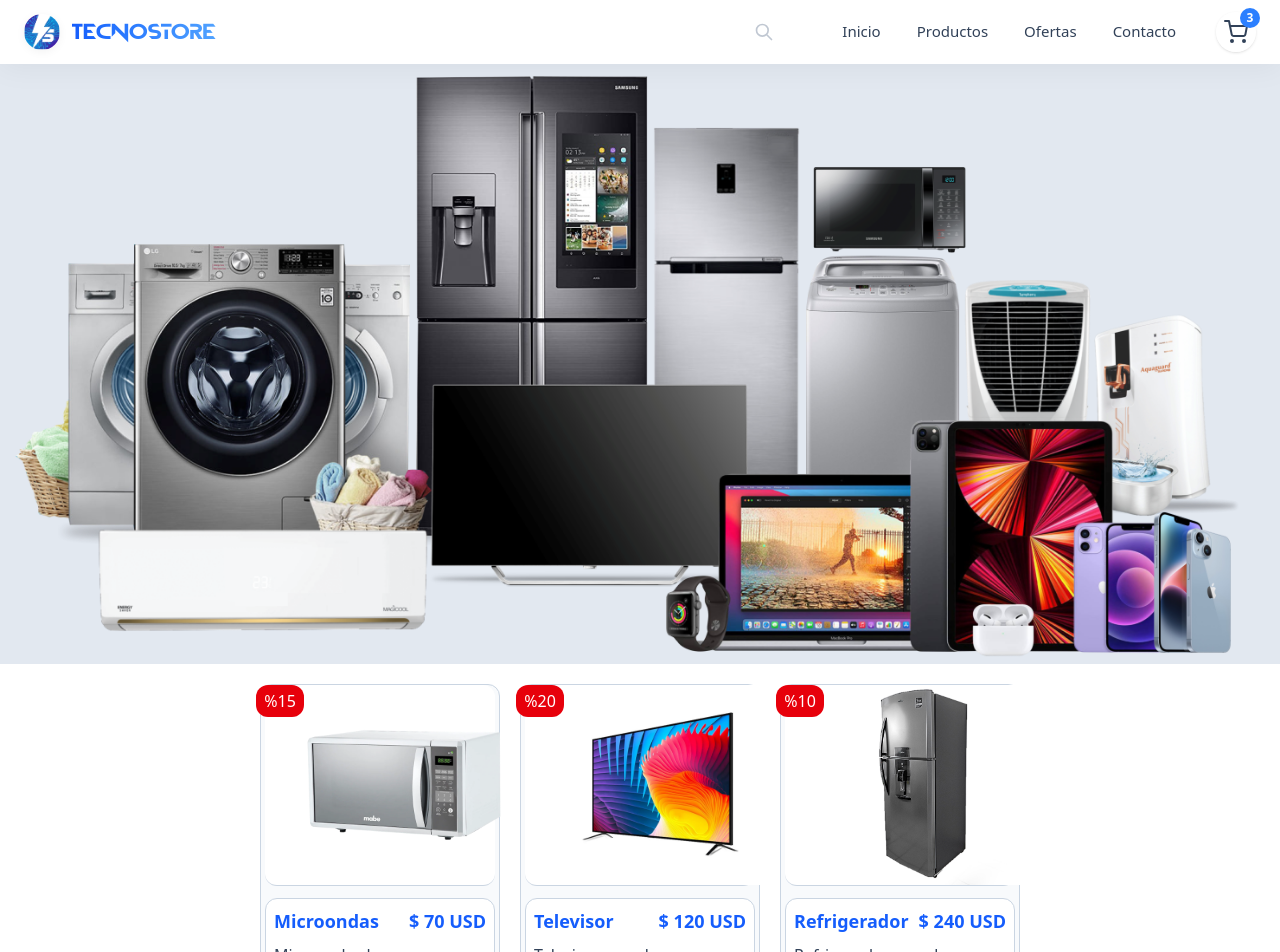
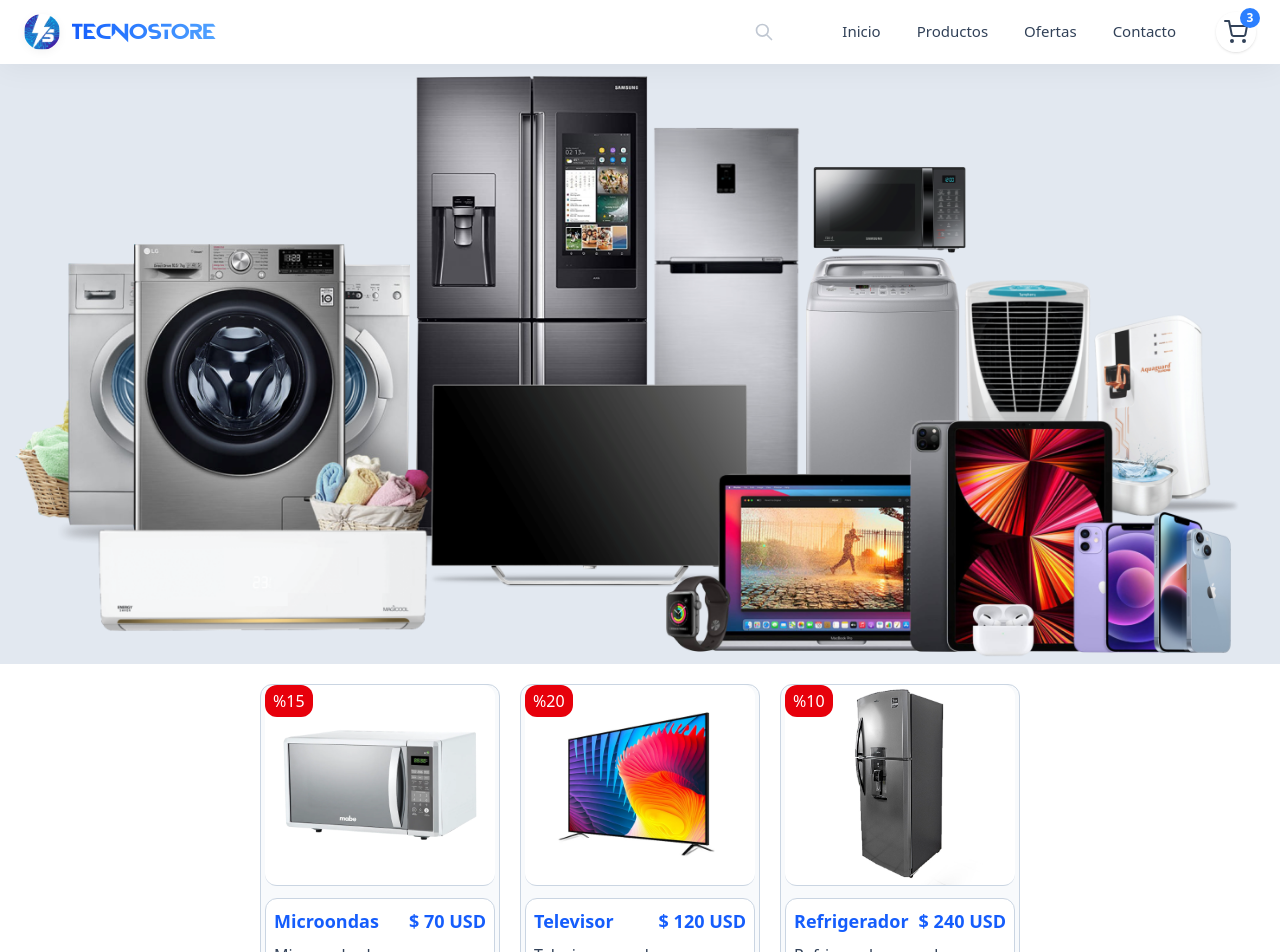
Before and after one commit to albesroger/Technology_Store, an Angular app in the folder frontend/: page / in a window 1280 px wide. Shown: the top 952 px of the page. Built offline with nearby package versions, Linux system fonts and the light colour scheme.

Commit message:
mejora de la rebaja

```diff
--- a/frontend/src/app/components/tarjeta/tarjeta.component.html
+++ b/frontend/src/app/components/tarjeta/tarjeta.component.html
@@ -4,10 +4,12 @@
     class="flex flex-col h-90 w-60 bg-slate-50 border-1 border-slate-300 rounded-xl space-y-3"
   >
     <div
-      class="flex justify-center border-b-1 rounded-xl border-slate-300 bg-white mx-1"
+      class="relative flex justify-center border-b-1 rounded-xl border-slate-300 bg-white mx-1"
     >
       @if (equipo.rebaja > 0) {
-      <div class="bg-red-600 h-8 w-32 flex items-center rounded-xl left-0">
+      <div
+        class="bg-red-600 h-8 w-12 flex items-center rounded-xl left-0 absolute"
+      >
         <p class="text-white px-2">%{{ equipo.rebaja }}</p>
       </div>
       }
@@ -24,7 +26,7 @@
     </div>
 
     <button
-      class="bg-red-600 rounded-xl mx-3 text-white py-1 flex items-center justify-center gap-2 hover:scale-105"
+      class="bg-red-600 rounded-xl mx-3 text-white py-1 flex items-center justify-center gap-2 hover:scale-105 transition-transform duration-300"
     >
       Añadir al carrito
       <svg
--- a/frontend/src/app/components/tarjeta/tarjeta.component.ts
+++ b/frontend/src/app/components/tarjeta/tarjeta.component.ts
@@ -1,4 +1,5 @@
 import { Component } from '@angular/core';
+import { DecimalPipe } from '@angular/common';
 
 @Component({
   selector: 'app-tarjeta',
```
